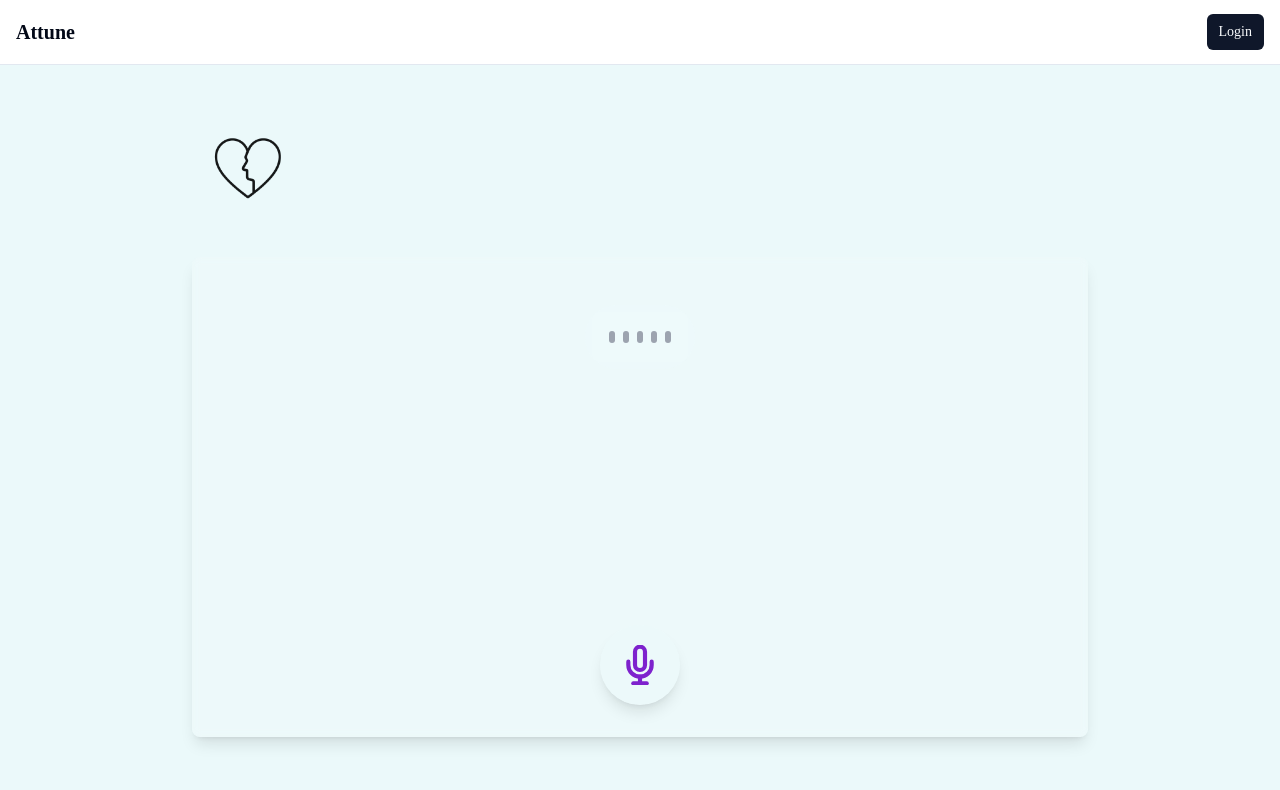
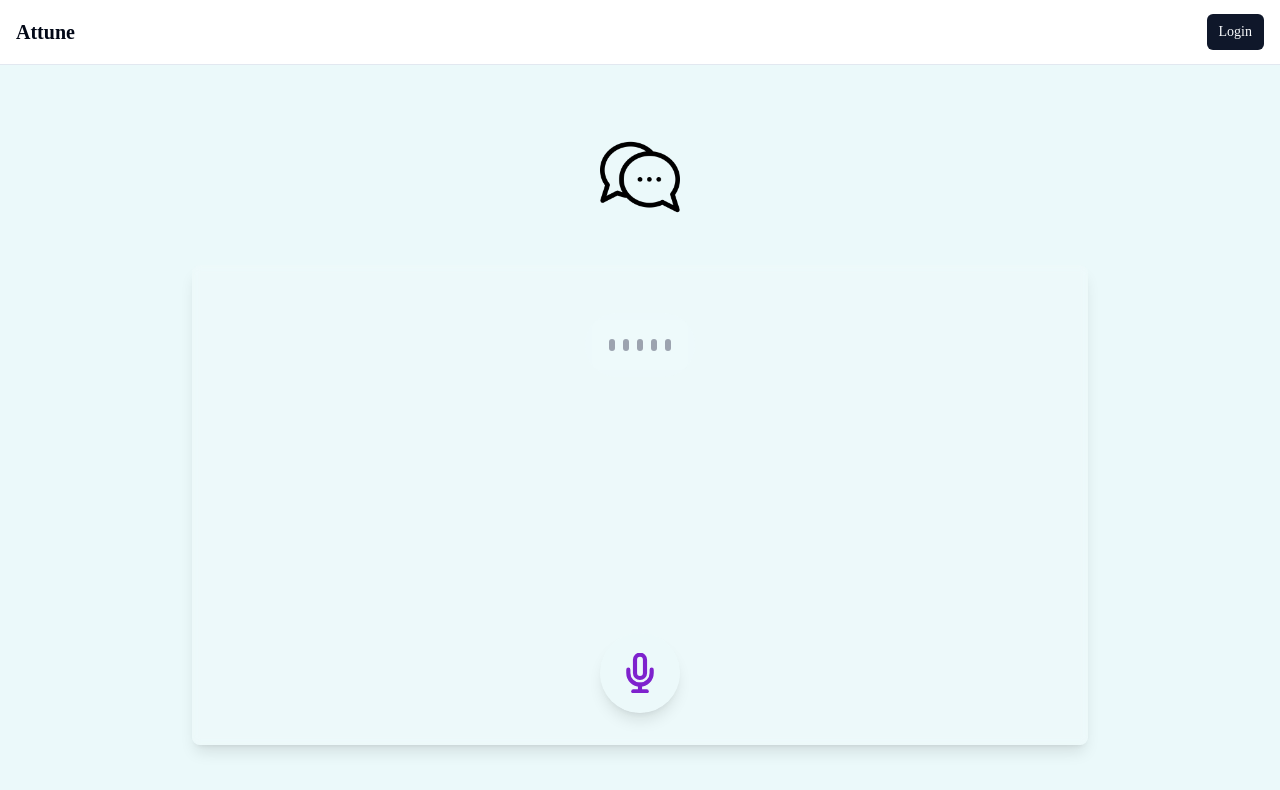
Before and after one commit to DavidHITL/attune, a React (Vite) app: page / in a window 1280 px wide. Shown: the top 790 px of the page. Built offline with nearby package versions, Linux system fonts and the light colour scheme.

Commit message:
Fix: Center AttuneLogo
Center the AttuneLogo component at the top of the page.

```diff
--- a/src/components/AttuneLogo.tsx
+++ b/src/components/AttuneLogo.tsx
@@ -3,9 +3,9 @@ import React from 'react';
 
 const AttuneLogo: React.FC = () => {
   return (
-    <div className="self-start mt-4 ml-4">
+    <div className="w-full flex justify-center mt-6">
       <img
-        src="/lovable-uploads/668ddfe1-1e35-4f13-ab21-4998e4fe7e88.png"
+        src="/lovable-uploads/aafcb925-21a4-44d7-82df-bf26335d05fa.png"
         alt="Attune Logo"
         width="80"
         height="80"
```
Also changed, not shown: public/lovable-uploads/aafcb925-21a4-44d7-82df-bf26335d05fa.png (added).
